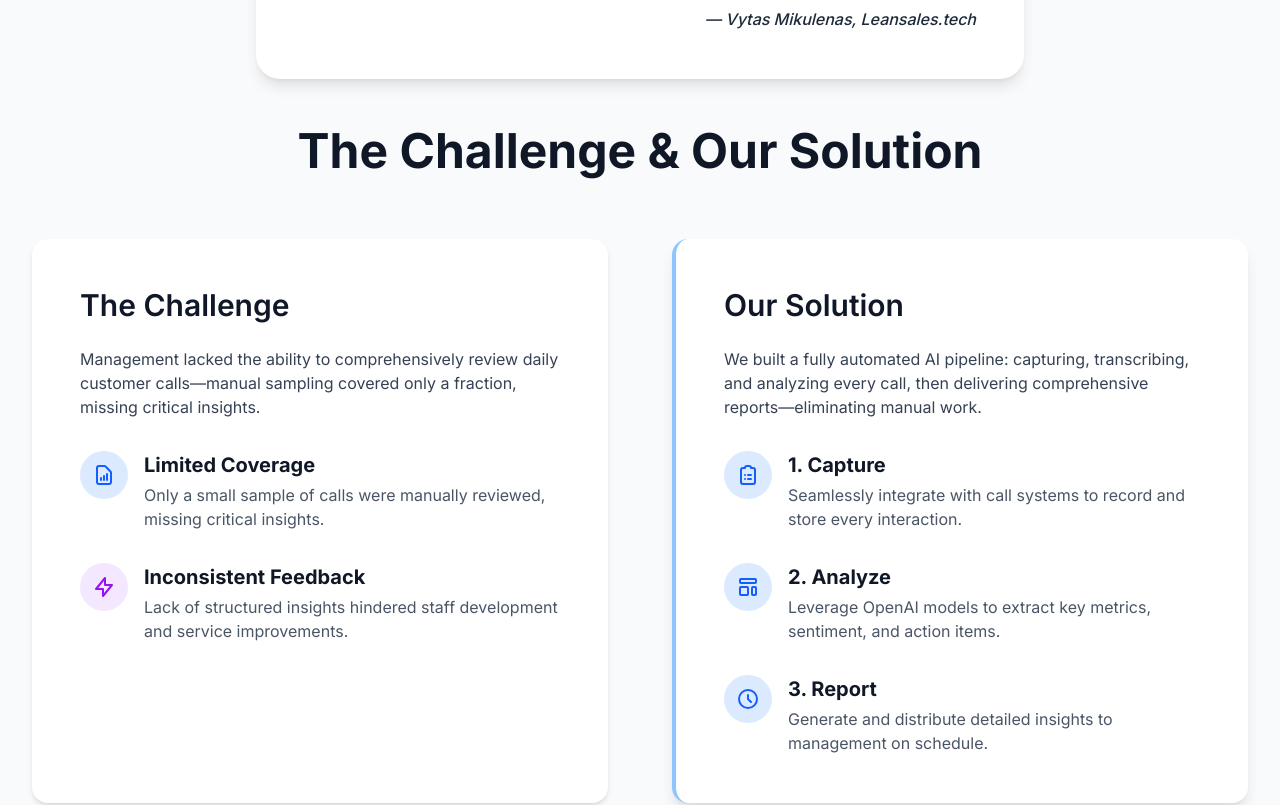
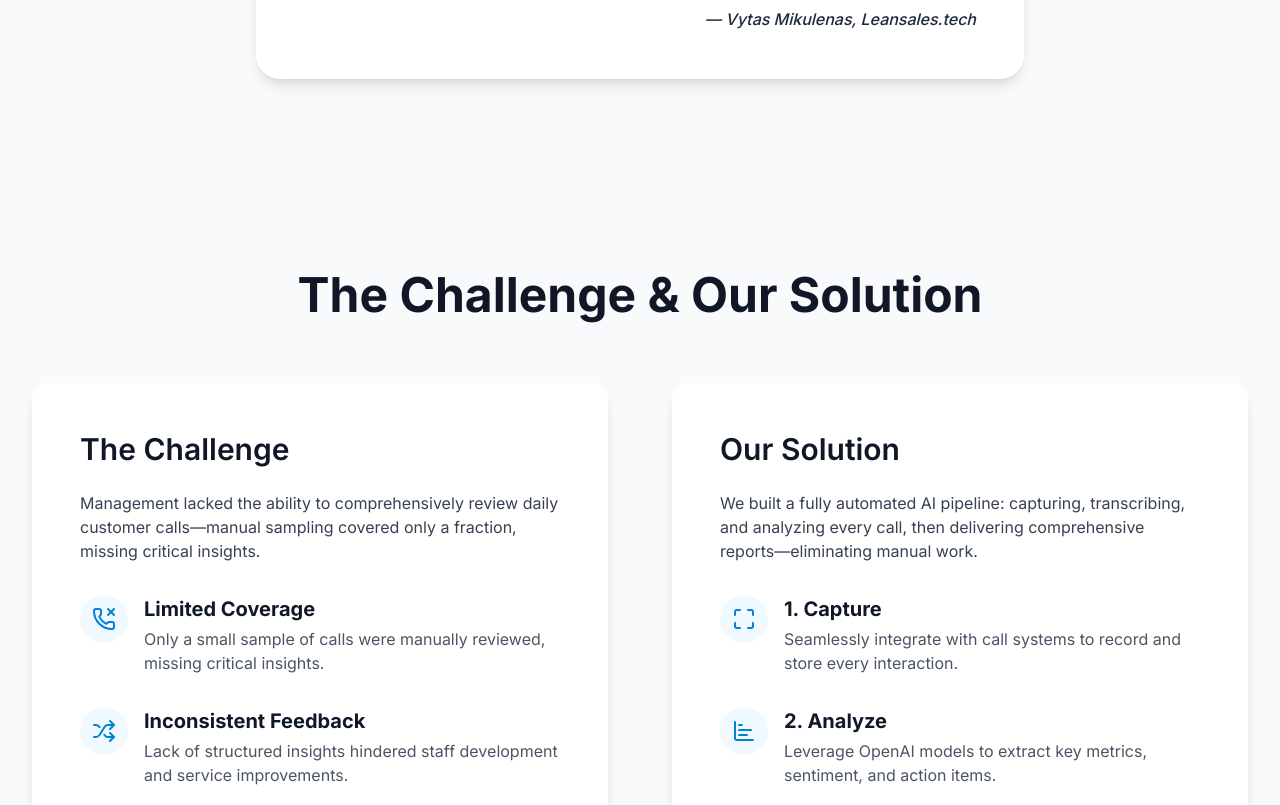
Before and after one commit to Streamlinedflow/streamlinedflow.com, a Next.js app in the folder streamlinedflow.com/: page /case-studies/call-analysis in a window 1280 px wide. Shown: the part 500-1305 px from the top of the page. Built offline with nearby package versions, Linux system fonts and the light colour scheme.

Commit message:
Improved case study styling and formatting

```diff
--- a/streamlinedflow.com/src/app/case-studies/call-analysis/page.js
+++ b/streamlinedflow.com/src/app/case-studies/call-analysis/page.js
@@ -25,7 +25,7 @@ export default function CaseStudyCallAnalysis() {
       <CallAnalysisHero />
 
       <Container>
-        <Section className="pt-32">
+        <Section className="mt-32">
           <CallAnalysisChallengeSolution />
         </Section>
 
--- a/streamlinedflow.com/src/features/automated-reporting/ChallengeSolution.js
+++ b/streamlinedflow.com/src/features/automated-reporting/ChallengeSolution.js
@@ -1,57 +1,78 @@
 import React from "react";
 import AnimatedSection from "@/components/common/AnimatedSection";
+import {
+  BarChart2,
+  Database,
+  ArrowDownWideNarrow,
+  Crosshair,
+  Cog,
+  Clock,
+} from "lucide-react";
 
 export default function AutomatedReportingChallengeSolution() {
+  const challengeItems = [
+    {
+      title: "Manual Data Gathering",
+      text: "Pulling data from disparate systems by hand introduced delays and inconsistencies in every report.",
+      Icon: Database,
+    },
+    {
+      title: "Inconsistent Formatting",
+      text: "Each report followed slightly different layouts and styles, making it hard to maintain brand consistency.",
+      Icon: ArrowDownWideNarrow,
+    },
+  ];
+
+  const solutionItems = [
+    {
+      title: "1. Target",
+      text: "Identified essential data points and the ideal layout for client reports.",
+      Icon: Crosshair,
+    },
+    {
+      title: "2. Customize",
+      text: "Built reusable templates and robust extraction scripts to format data automatically.",
+      Icon: Cog,
+    },
+    {
+      title: "3. Automate",
+      text: "Scheduled hands-free generation and distribution via email and secure portals.",
+      Icon: Clock,
+    },
+  ];
+
+  const iconWrapper = (Icon) => (
+    <div className="p-3 rounded-full bg-sky-50 dark:bg-sky-900 text-sky-600 dark:text-sky-400 mr-4">
+      <Icon className="w-6 h-6" />
+    </div>
+  );
+
+  const cardClasses =
+    "rounded-2xl bg-white dark:bg-zinc-900 p-12 shadow-lg hover:shadow-xl transition-shadow";
+
   return (
     <AnimatedSection delay={0.2} type="scaleUp" scrollTriggered>
-      {/* Heading */}
       <h2 className="text-4xl md:text-5xl font-bold text-center mb-16">
         The Challenge &amp; Our Solution
       </h2>
 
       <div className="grid grid-cols-1 lg:grid-cols-2 gap-16">
         {/* Challenge */}
-        <div className="rounded-2xl bg-white dark:bg-zinc-900 p-12 shadow-md">
+        <div className={cardClasses}>
           <h3 className="text-3xl font-semibold mb-6">The Challenge</h3>
           <p className="text-gray-700 dark:text-gray-300 mb-8">
             When we began, the agency’s team was manually collecting data from
-            multiple sources—spreadsheets, databases, and APIs—then formatting each
-            client report by hand. This process was error-prone, inconsistent, and
-            consumed over 10 hours of staff time every week.
+            multiple sources—spreadsheets, databases, and APIs—then formatting
+            each client report by hand. This process was error-prone,
+            inconsistent, and consumed over 10 hours of staff time every week.
           </p>
           <ul className="space-y-8">
-            {[
-              {
-                title: "Manual Data Gathering",
-                text: "Pulling data from disparate systems by hand introduced delays and inconsistencies in every report.",
-                icon: (
-                  <svg className="w-6 h-6" fill="none" stroke="currentColor" viewBox="0 0 24 24">
-                    <path strokeLinecap="round" strokeLinejoin="round" strokeWidth="2" d="M3 3v18h18" />
-                    <rect x="6" y="12" width="3" height="6" />
-                    <rect x="11" y="8" width="3" height="10" />
-                    <rect x="16" y="4" width="3" height="14" />
-                  </svg>
-                ),
-                bg: "blue",
-              },
-              {
-                title: "Inconsistent Formatting",
-                text: "Each report followed slightly different layouts and styles, making it hard to maintain brand consistency.",
-                icon: (
-                  <svg className="w-6 h-6" fill="none" stroke="currentColor" viewBox="0 0 24 24">
-                    <path strokeLinecap="round" strokeLinejoin="round" strokeWidth="2" d="M13 10V3L4 14h7v7l9-11h-7z" />
-                  </svg>
-                ),
-                bg: "purple",
-              },
-            ].map((item) => (
-              <li key={item.title} className="flex items-start">
-                <div className={`p-3 rounded-full bg-${item.bg}-100 dark:bg-${item.bg}-900 text-${item.bg}-600 mr-4`}>
-                  {item.icon}
-                </div>
+            {challengeItems.map(({ title, text, Icon }) => (
+              <li key={title} className="flex items-start">
+                {iconWrapper(Icon)}
                 <div>
-                  <h4 className="text-xl font-bold mb-1">{item.title}</h4>
-                  <p className="text-gray-600 dark:text-gray-400">{item.text}</p>
+                  <h4 className="text-xl font-bold mb-1">{title}</h4>
+                  <p className="text-gray-600 dark:text-gray-400">{text}</p>
                 </div>
               </li>
             ))}
@@ -59,55 +80,20 @@ export default function AutomatedReportingChallengeSolution() {
         </div>
 
         {/* Solution */}
-        <div className="rounded-2xl bg-white dark:bg-zinc-900 p-12 shadow-lg border-l-4 border-blue-300 dark:border-blue-500">
+        <div className={cardClasses}>
           <h3 className="text-3xl font-semibold mb-6">Our Solution</h3>
           <p className="text-gray-700 dark:text-gray-300 mb-8">
-            We designed and built an end-to-end automated pipeline that extracts data,
-            applies consistent formatting, and delivers client-ready PDFs on a
-            scheduled basis—eliminating manual work entirely.
+            We designed and built an end-to-end automated pipeline that extracts
+            data, applies consistent formatting, and delivers client-ready PDFs
+            on a scheduled basis—eliminating manual work entirely.
           </p>
           <ul className="space-y-8">
-            {[
-              {
-                title: "1. Target",
-                text: "Identified essential data points and the ideal layout for client reports.",
-                icon: (
-                  <svg className="w-6 h-6" fill="none" stroke="currentColor" viewBox="0 0 24 24">
-                    <rect x="2" y="3" width="20" height="14" rx="2" ry="2" />
-                    <path strokeLinecap="round" strokeLinejoin="round" strokeWidth="2" d="M8 21h8" />
-                    <path strokeLinecap="round" strokeLinejoin="round" strokeWidth="2" d="M12 17v4" />
-                  </svg>
-                ),
-              },
-              {
-                title: "2. Customize",
-                text: "Built reusable templates and robust extraction scripts to format data automatically.",
-                icon: (
-                  <svg className="w-6 h-6" fill="none" stroke="currentColor" viewBox="0 0 24 24">
-                    <path strokeLinecap="round" strokeLinejoin="round" strokeWidth="2" d="M4 5h16v14H4z" />
-                    <path strokeLinecap="round" strokeLinejoin="round" strokeWidth="2" d="M4 11h16" />
-                    <path strokeLinecap="round" strokeLinejoin="round" strokeWidth="2" d="M11 5v14" />
-                  </svg>
-                ),
-              },
-              {
-                title: "3. Automate",
-                text: "Scheduled hands-free generation and distribution via email and secure portals.",
-                icon: (
-                  <svg className="w-6 h-6" fill="none" stroke="currentColor" viewBox="0 0 24 24">
-                    <circle cx="12" cy="12" r="10" strokeWidth="2" />
-                    <path strokeLinecap="round" strokeLinejoin="round" strokeWidth="2" d="M12 8v4l3 3" />
-                  </svg>
-                ),
-              },
-            ].map((step) => (
-              <li key={step.title} className="flex items-start">
-                <div className="p-3 rounded-full bg-blue-100 dark:bg-blue-900 text-blue-600 mr-4">
-                  {step.icon}
-                </div>
+            {solutionItems.map(({ title, text, Icon }) => (
+              <li key={title} className="flex items-start">
+                {iconWrapper(Icon)}
                 <div>
-                  <h4 className="text-xl font-bold mb-1">{step.title}</h4>
-                  <p className="text-gray-600 dark:text-gray-400">{step.text}</p>
+                  <h4 className="text-xl font-bold mb-1">{title}</h4>
+                  <p className="text-gray-600 dark:text-gray-400">{text}</p>
                 </div>
               </li>
             ))}
--- a/streamlinedflow.com/src/features/call-analysis/ChallengeSolution.js
+++ b/streamlinedflow.com/src/features/call-analysis/ChallengeSolution.js
@@ -1,105 +1,111 @@
-// features/case-studies/CallAnalysisChallengeSolution.jsx
 import React from "react";
 import AnimatedSection from "@/components/common/AnimatedSection";
+import {
+  PhoneMissed,
+  Maximize,
+  ChartBar,
+  FileText,
+  Shuffle,
+} from "lucide-react";
 
-/**
- * Challenge & Solution section for Call Analysis Case Study
- */
 export function CallAnalysisChallengeSolution() {
+  const cardClasses =
+    "rounded-2xl bg-white dark:bg-zinc-900 p-12 shadow-lg hover:shadow-xl transition-shadowt";
+  const iconWrapper = (Icon) => (
+    <div className="p-3 rounded-full bg-sky-50 dark:bg-sky-900 text-sky-600 dark:text-sky-400 mr-4">
+      <Icon className="w-6 h-6" />
+    </div>
+  );
+
+  const challengeItems = [
+    {
+      title: "Limited Coverage",
+      text: "Only a small sample of calls were manually reviewed, missing critical insights.",
+      Icon: PhoneMissed,
+    },
+    {
+      title: "Inconsistent Feedback",
+      text: "Lack of structured insights hindered staff development and service improvements.",
+      Icon: Shuffle,
+    },
+  ];
+
+  const solutionItems = [
+    {
+      title: "1. Capture",
+      text: "Seamlessly integrate with call systems to record and store every interaction.",
+      Icon: Maximize,
+    },
+    {
+      title: "2. Analyze",
+      text: "Leverage OpenAI models to extract key metrics, sentiment, and action items.",
+      Icon: ChartBar,
+    },
+    {
+      title: "3. Report",
+      text: "Generate and distribute detailed insights to management on schedule.",
+      Icon: FileText,
+    },
+  ];
+
   return (
     <AnimatedSection delay={0.2} type="scaleUp" scrollTriggered>
-      <>
       <h2 className="text-4xl md:text-5xl font-bold text-center mb-16">
-          The Challenge & Our Solution
+        The Challenge &amp; Our Solution
       </h2>
+
       <div className="grid grid-cols-1 lg:grid-cols-2 gap-16">
         {/* Challenge */}
-          <div className="rounded-2xl bg-white dark:bg-zinc-900 p-12 shadow-md">
+        <div
+          className={cardClasses}
+          style={{
+            borderImage: "linear-gradient(to bottom, #38b6ff, #0066cc) 1",
+          }}
+        >
           <h3 className="text-3xl font-semibold mb-6">The Challenge</h3>
           <p className="text-gray-700 dark:text-gray-300 mb-8">
             Management lacked the ability to comprehensively review daily customer
             calls—manual sampling covered only a fraction, missing critical insights.
           </p>
           <ul className="space-y-8">
-              <li className="flex items-start">
-                <div className="p-3 rounded-full bg-blue-100 dark:bg-blue-900 text-blue-600 mr-4">
-                  <svg className="w-6 h-6" fill="none" stroke="currentColor" viewBox="0 0 24 24">
-                    <path strokeLinecap="round" strokeLinejoin="round" strokeWidth="2" d="M9 17v-2m3 2v-4m3 4v-6m2 10H7a2 2 0 01-2-2V5a2 2 0 012-2h5.586a1 1 0 01.707.293l5.414 5.414a1 1 0 01.293.707V19a2 2 0 01-2 2z" />
-                  </svg>
-                </div>
+            {challengeItems.map(({ title, text, Icon }) => (
+              <li key={title} className="flex items-start">
+                {iconWrapper(Icon)}
                 <div>
-                  <h4 className="text-xl font-bold mb-1">Limited Coverage</h4>
-                  <p className="text-gray-600 dark:text-gray-400">
-                    Only a small sample of calls were manually reviewed, missing critical insights.
-                  </p>
+                  <h4 className="text-xl font-bold mb-1">{title}</h4>
+                  <p className="text-gray-600 dark:text-gray-400">{text}</p>
                 </div>
               </li>
-              <li className="flex items-start">
-                <div className="p-3 rounded-full bg-purple-100 dark:bg-purple-900 text-purple-600 mr-4">
-                  <svg className="w-6 h-6" fill="none" stroke="currentColor" viewBox="0 0 24 24">
-                    <path strokeLinecap="round" strokeLinejoin="round" strokeWidth="2" d="M13 10V3L4 14h7v7l9-11h-7z" />
-                  </svg>
-                </div>
-                <div>
-                  <h4 className="text-xl font-bold mb-1">Inconsistent Feedback</h4>
-                  <p className="text-gray-600 dark:text-gray-400">
-                    Lack of structured insights hindered staff development and service improvements.
-                  </p>
-                </div>
-              </li>
+            ))}
           </ul>
         </div>
 
         {/* Solution */}
-          <div className="rounded-2xl bg-white dark:bg-zinc-900 p-12 shadow-lg border-l-4 border-blue-300 dark:border-blue-600">
+        <div
+          className={cardClasses}
+          style={{
+            borderImage: "linear-gradient(to bottom, #38b6ff, #0066cc) 1",
+          }}
+        >
           <h3 className="text-3xl font-semibold mb-6">Our Solution</h3>
           <p className="text-gray-700 dark:text-gray-300 mb-8">
-              We built a fully automated AI pipeline: capturing, transcribing, and analyzing every call, then delivering comprehensive reports—eliminating manual work.
+            We built a fully automated AI pipeline: capturing, transcribing, and
+            analyzing every call, then delivering comprehensive reports—eliminating
+            manual work.
           </p>
           <ul className="space-y-8">
-              <li className="flex items-start">
-                <div className="p-3 rounded-full bg-blue-100 dark:bg-blue-900 text-blue-600 mr-4">
-                  <svg className="w-6 h-6" fill="none" stroke="currentColor" viewBox="0 0 24 24">
-                    <path strokeLinecap="round" strokeLinejoin="round" strokeWidth="2" d="M9 5H7a2 2 0 00-2 2v12a2 2 0 002 2h10a2 2 0 002-2V7a2 2 0 00-2-2h-2M9 5a2 2 0 012-2h2a2 2 0 012 2m-3 7h3m-3 4h3m-6-4h.01M9 16h.01" />
-                  </svg>
-                </div>
+            {solutionItems.map(({ title, text, Icon }) => (
+              <li key={title} className="flex items-start">
+                {iconWrapper(Icon)}
                 <div>
-                  <h4 className="text-xl font-bold mb-1">1. Capture</h4>
-                  <p className="text-gray-600 dark:text-gray-400">
-                    Seamlessly integrate with call systems to record and store every interaction.
-                  </p>
+                  <h4 className="text-xl font-bold mb-1">{title}</h4>
+                  <p className="text-gray-600 dark:text-gray-400">{text}</p>
                 </div>
               </li>
-              <li className="flex items-start">
-                <div className="p-3 rounded-full bg-blue-100 dark:bg-blue-900 text-blue-600 mr-4">
-                  <svg className="w-6 h-6" fill="none" stroke="currentColor" viewBox="0 0 24 24">
-                    <path strokeLinecap="round" strokeLinejoin="round" strokeWidth="2" d="M4 5a1 1 0 011-1h14a1 1 0 011 1v2a1 1 0 01-1 1H5a1 1 0 01-1-1V5zM4 13a1 1 0 011-1h6a1 1 0 011 1v6a1 1 0 01-1 1H5a1 1 0 01-1-1v-6zM16 13a1 1 0 011-1h2a1 1 0 011 1v6a1 1 0 01-1 1h-2a1 1 0 01-1-1v-6z" />
-                  </svg>
-                </div>
-                <div>
-                  <h4 className="text-xl font-bold mb-1">2. Analyze</h4>
-                  <p className="text-gray-600 dark:text-gray-400">
-                    Leverage OpenAI models to extract key metrics, sentiment, and action items.
-                  </p>
-                </div>
-              </li>
-              <li className="flex items-start">
-                <div className="p-3 rounded-full bg-blue-100 dark:bg-blue-900 text-blue-600 mr-4">
-                  <svg className="w-6 h-6" fill="none" stroke="currentColor" viewBox="0 0 24 24">
-                    <path strokeLinecap="round" strokeLinejoin="round" strokeWidth="2" d="M12 8v4l3 3m6-3a9 9 0 11-18 0 9 9 0 0118 0z" />
-                  </svg>
-                </div>
-                <div>
-                  <h4 className="text-xl font-bold mb-1">3. Report</h4>
-                  <p className="text-gray-600 dark:text-gray-400">
-                    Generate and distribute detailed insights to management on schedule.
-                  </p>
-                </div>
-              </li>
+            ))}
           </ul>
         </div>
       </div>
-      </>
     </AnimatedSection>
   );
 }
```
Lines whose indentation alone changed are shown as unchanged.
